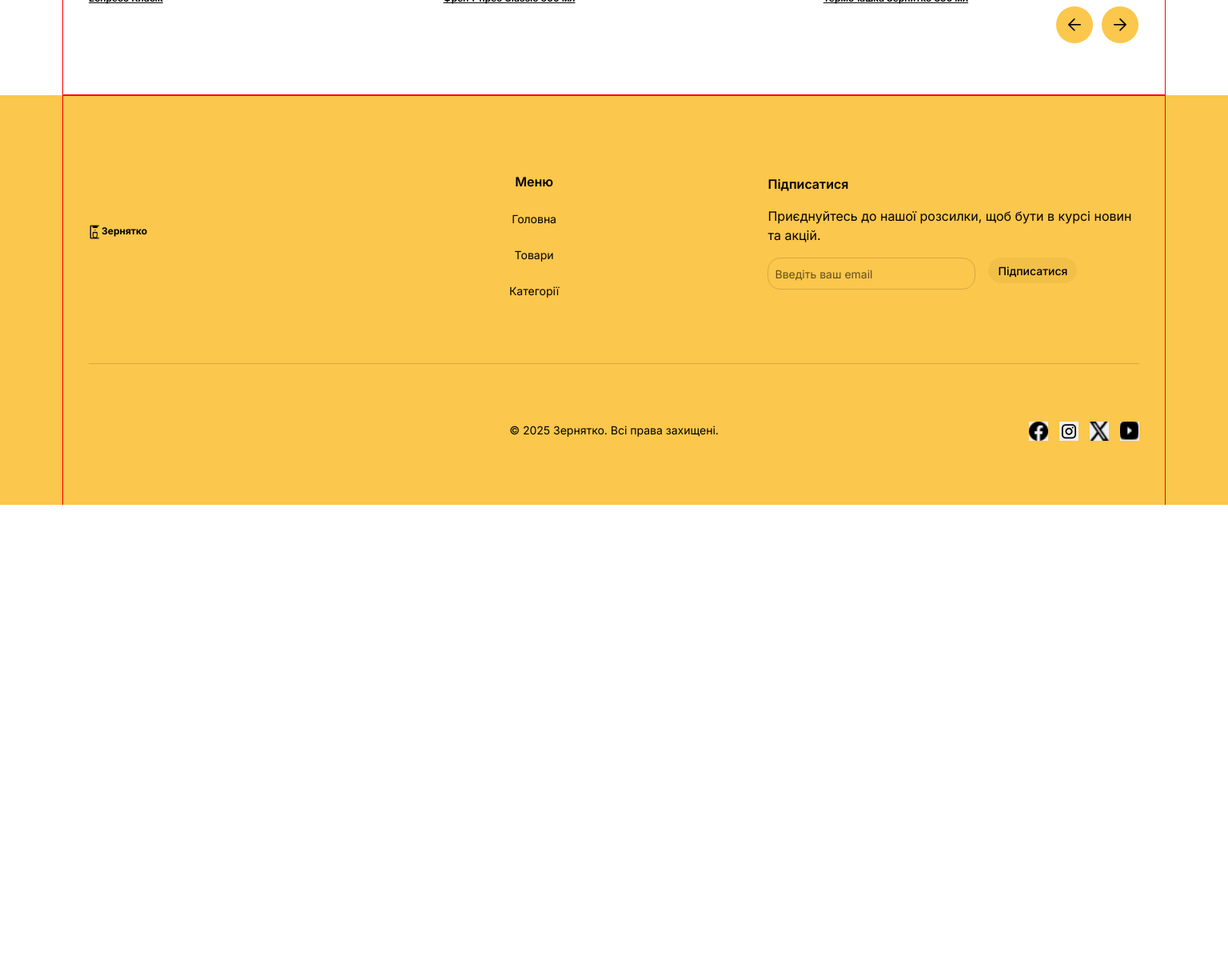
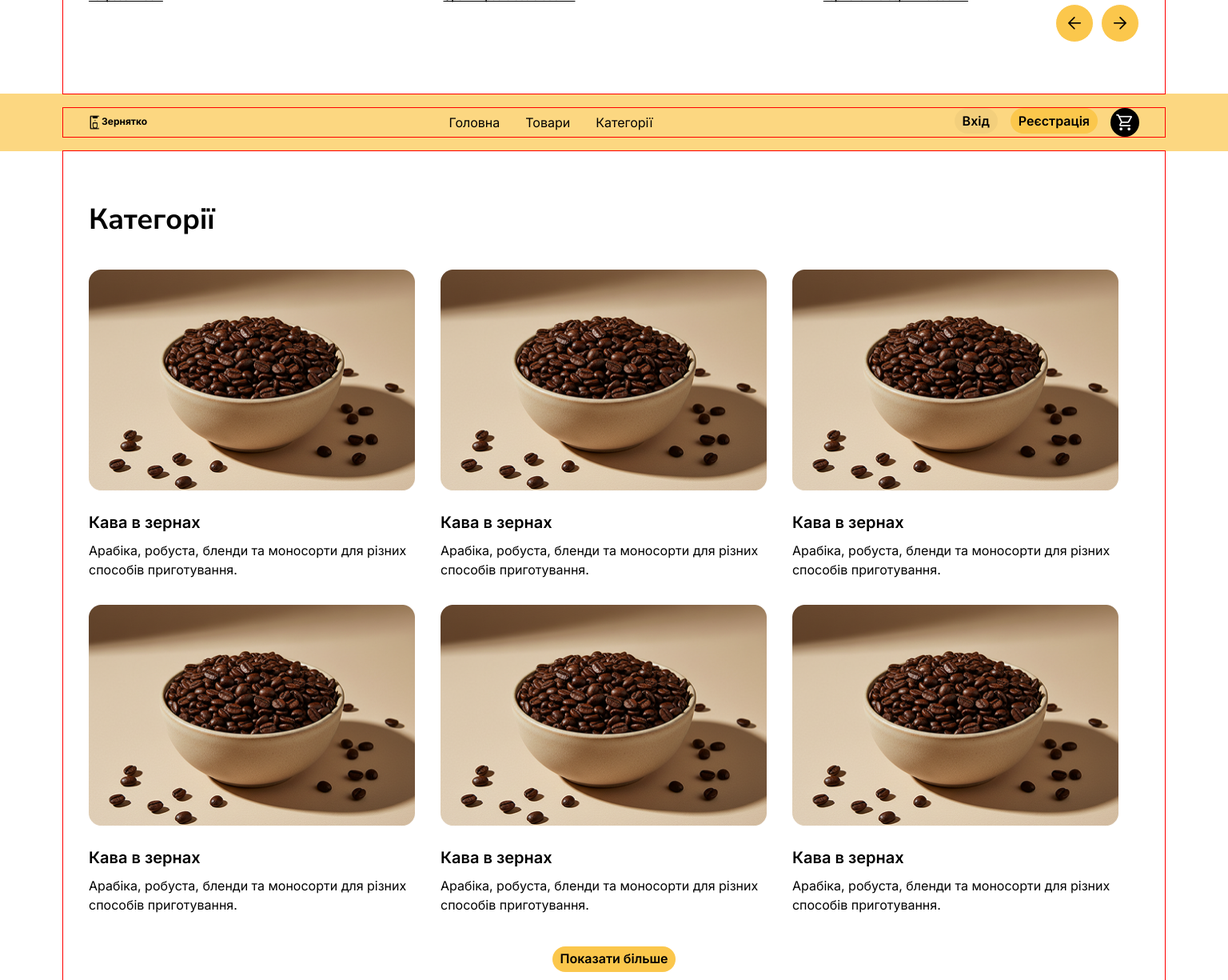
Before and after one commit to Yosohanomi/-react-project, a React (Create React App) app: page /-react-project/products in a window 1536 px wide. Shown: the part 2580-3805 px from the top of the page at 80% size. Before the commit the page ends 3211 px from the top, so only its background shows below. Built offline with nearby package versions, Linux system fonts and the light colour scheme.

Commit message:
categories

```diff
--- a/src/components/Category/CategoryCard.jsx
+++ b/src/components/Category/CategoryCard.jsx
@@ -1,8 +1,8 @@
 import categoryImgTest from '../../images/categories/melena-coffee.png'
 import styles from './CategoryCard.module.css';
-export const CategoryCard = ({isHidden}) => {
+export const CategoryCard = ({isHidden, secondClass}) => {
     return <>
-        <li className={`${styles.category__item} ${isHidden}`}>
+        <li className={`${styles.category__item} ${isHidden} ${secondClass}`}>
             <img src={categoryImgTest} alt="coffee melene" className={styles.category__img} />
             <h3 className={styles.category__item__title}>Кава в зернах</h3>
             <p className={styles.category__text}>Арабіка, робуста, бленди та моносорти для різних способів приготування.</p>
--- a/src/components/Category/CategoryCard.module.css
+++ b/src/components/Category/CategoryCard.module.css
@@ -6,6 +6,8 @@
 }
 
 .category__img {
+    width: 335px;
+    height: 223px;
     margin-bottom: 16px;
 }
 
@@ -22,3 +24,19 @@
     line-height: 150%;
     color: #000;
 }
+
+/* @media screen and (min-width: 768px) {
+    .category__img {
+        margin-bottom: 16px;
+    }
+
+} */
+
+@media screen and (min-width: 1440px) {
+    .category__img {
+        margin-bottom: 16px;
+        width: 416px;
+    height: 277px;
+    }
+
+}
--- a/src/components/Footer/Footer.module.css
+++ b/src/components/Footer/Footer.module.css
@@ -31,13 +31,13 @@
 }
 .footer__menu__title {
     font-weight: 600;
-    font-size: 16px;
+    font-size: 14px;
     line-height: 150%;
     color: #000;
 }
 .footer__menu__text {
     font-weight: 400;
-    font-size: 14px;
+    font-size: 12px;
     line-height: 150%;
     color: #000;
 }
@@ -48,14 +48,14 @@
 }
 .footer__subscribe__title {
     font-weight: 600;
-    font-size: 16px;
+    font-size: 14px;
     line-height: 150%;
     color: #000;
 
 }
 .footer__text {
     font-weight: 400;
-    font-size: 16px;
+    font-size: 12px;
     line-height: 150%;
     color: #000;
 }
@@ -97,7 +97,7 @@
 
 .footer__text__rights {
     font-weight: 400;
-    font-size: 14px;
+    font-size: 12px;
     line-height: 150%;
     color: #000;
 }
@@ -117,67 +117,24 @@
 }
 
 @media screen and (min-width: 768px) {
-    .footer {
-        background-color: #fbc74c;
-        text-align: left;
-    }
     .footer > div {
         display: flex;
         flex-direction: column;
         justify-content: center;
         align-items: center;
-        padding-top: 48px;
         gap: 40px;
     }
     .footer__thumb {
-        display: flex;
         flex-direction: row;
-        border-bottom: 1px solid rgba(0, 0, 0, 0.15);
-        padding-bottom: 40px;
-
+        align-items: start;
     }
     .footer__menu {
-        display: flex;
+        align-items: flex-start;
         flex-direction: column;
-        gap: 24px;
-        width: 372px;
-        margin-right: 128px;
-        margin-left: 328px;
-    }
-    .footer__menu__title {
-        font-weight: 600;
-        font-size: 16px;
-        line-height: 150%;
-        color: #000;
-    }
-    .footer__menu__text {
-        font-weight: 400;
-        font-size: 14px;
-        line-height: 150%;
-        color: #000;
-    }
-    .footer__subscribe {
-        display: flex;
-        flex-direction: column;
-        gap: 16px;
-    }
-    .footer__subscribe__title {
-        font-weight: 600;
-        font-size: 16px;
-        line-height: 150%;
-        color: #000;
-
-    }
-    .footer__text {
-        font-weight: 400;
-        font-size: 16px;
-        line-height: 150%;
-        color: #000;
-    }
-    .footer__input__thumb {
-        display: flex;
-        flex-direction: row;
-        gap: 16px;
+        width: 93px;
+        margin-right: 77px;
+        margin-left: 40px;
+        margin-bottom: 0px;
     }
 
     .footer__input {
@@ -190,22 +147,16 @@
     .footer__addres__thumb {
         display: flex;
         align-self: start;
+        justify-content: start;
         flex-direction: row;
         width: 100%;
-        padding-bottom: 83px;
+        margin-top: 0px;
         position: relative;
 
     }
 
-    .footer__text__rights {
-        font-weight: 400;
-        font-size: 14px;
-        line-height: 150%;
-        color: #000;
-    }
 
     .footer__btn__thumb {
-        display: flex;
         gap: 14px;
         position: absolute;
         top: 0;
@@ -213,10 +164,6 @@
     }
     .footer__btn {
 
-    }
-    .footer__img {
-        width: 24px;
-        height: 24px;
     }
 }
 
@@ -231,17 +178,17 @@
         justify-content: center;
         align-items: center;
         padding-top: 48px;
-        gap: 40px;
     }
     .footer__thumb {
         display: flex;
         flex-direction: row;
         border-bottom: 1px solid rgba(0, 0, 0, 0.15);
         padding-bottom: 40px;
-
+        align-items: normal;
     }
     .footer__menu {
         display: flex;
+        align-items: normal;
         flex-direction: column;
         gap: 24px;
         width: 372px;
@@ -255,71 +202,19 @@
         color: #000;
     }
     .footer__menu__text {
-        font-weight: 400;
         font-size: 14px;
-        line-height: 150%;
-        color: #000;
     }
-    .footer__subscribe {
-        display: flex;
-        flex-direction: column;
-        gap: 16px;
-    }
+
     .footer__subscribe__title {
-        font-weight: 600;
         font-size: 16px;
-        line-height: 150%;
-        color: #000;
 
     }
     .footer__text {
-        font-weight: 400;
         font-size: 16px;
-        line-height: 150%;
-        color: #000;
-    }
-    .footer__input__thumb {
-        display: flex;
-        flex-direction: row;
-        gap: 16px;
     }
 
-    .footer__input {
-        width: 260px;
-    }
-    .footer__input__btn {
-
-    }
-
-    .footer__addres__thumb {
-        display: flex;
-        align-self: start;
-        flex-direction: row;
-        width: 100%;
-        padding-bottom: 83px;
-        position: relative;
-
-    }
 
     .footer__text__rights {
-        font-weight: 400;
         font-size: 14px;
-        line-height: 150%;
-        color: #000;
-    }
-
-    .footer__btn__thumb {
-        display: flex;
-        gap: 14px;
-        position: absolute;
-        top: 0;
-        right: 0;
-    }
-    .footer__btn {
-
-    }
-    .footer__img {
-        width: 24px;
-        height: 24px;
     }
 }
--- a/src/components/Stars/Stars.module.css
+++ b/src/components/Stars/Stars.module.css
@@ -1,6 +1,6 @@
 .stars {
     display: flex;
-    justify-content: center;
+    justify-content: start;
     align-items: center;
 }
 .star {
--- a/src/components/YellowBtn/YellowBtn.jsx
+++ b/src/components/YellowBtn/YellowBtn.jsx
@@ -1,6 +1,6 @@
 import styles from './YellowBtn.module.css'
-export const YellowBtn = ({text}) => {
+export const YellowBtn = ({text, secondClass}) => {
     return <>
-        <button type='button' className={styles.yellow__btn}>{text}</button>
+        <button type='button' className={`${styles.yellow__btn} ${secondClass}`}>{text}</button>
     </>
 }
--- a/src/pages/CategoriesList/CategoriesList.jsx
+++ b/src/pages/CategoriesList/CategoriesList.jsx
@@ -2,23 +2,25 @@ import { Header } from "../../components/Header/Header";
 import { Footer } from "../../components/Footer/Footer";
 import { CategoryCard } from "../../components/Category/CategoryCard";
 import { Container } from "../../components/Container/Container";
+import styles from './CategoriesList.module.css'
+import { YellowBtn } from "../../components/YellowBtn/YellowBtn";
 
 export const CategoriesList = () => {
     return <>
         <Header/>
         <main>
-            <section className="categories">
+            <section className={styles.categories}>
                 <Container>
-                    <h2 className="categories__title">Категорії</h2>
-                    <ul className="categories__list">
-                        <CategoryCard/>
-                        <CategoryCard/>
-                        <CategoryCard/>
-                        <CategoryCard/>
-                        <CategoryCard/>
-                        <CategoryCard/>
+                    <h2 className={styles.categories__title}>Категорії</h2>
+                    <ul className={styles.categories__list}>
+                        <CategoryCard secondClass={styles.categories__item}/>
+                        <CategoryCard secondClass={styles.categories__item}/>
+                        <CategoryCard secondClass={styles.categories__item}/>
+                        <CategoryCard secondClass={styles.categories__item}/>
+                        <CategoryCard isHidden={styles.isHidden} secondClass={styles.categories__item}/>
+                        <CategoryCard isHidden={styles.isHidden} secondClass={styles.categories__item}/>
                     </ul>
-                    <button className="categories__btn">Показати більше</button>
+                    <YellowBtn text='Показати більше' secondClass={styles.categories__btn}/>
                 </Container>
             </section>
         </main>
--- /dev/null
+++ b/src/pages/CategoriesList/CategoriesList.module.css
@@ -0,0 +1,61 @@
+
+.categories__title {
+    text-align: left;
+    margin-bottom:40px;
+    font-family: "Nunito Sans", sans-serif;
+    font-weight: 700;
+    font-size: 36px;
+    line-height: 120%;
+    letter-spacing: -0.01em;
+    color: #000;
+}
+.categories__list {
+    display: flex;
+    gap: 32px;
+    flex-direction: column;
+
+}
+
+.isHidden {
+    display: none;
+}
+
+.categories__btn {
+    margin-top: 40px;
+    margin-bottom:64px;
+}
+
+@media screen and (min-width:768px) {
+    .categories__title {
+        padding-top: 64px;
+    }
+    .categories__list {
+        flex-wrap: wrap;
+        flex-direction: row;
+    }
+
+    .categories__item {
+        width: 336px;
+        flex-basis: calc((100% - 32px) / 2);
+        box-sizing: border-box;
+    }
+}
+
+@media screen and (min-width:1440px) {
+    .isHidden {
+        display: flex;
+    }
+    .categories__list {
+        flex-wrap: wrap;
+        flex-direction: row;
+    }
+    .isHidden {
+        display: flex;
+    }
+
+    .categories__item {
+        width: 416px;
+        flex-basis: calc((100% - 90px) / 3);
+        box-sizing: border-box;
+    }
+}
--- a/src/pages/Homepage/Comments/Comments.jsx
+++ b/src/pages/Homepage/Comments/Comments.jsx
@@ -11,7 +11,7 @@ export const Comments = () => {
             <Container>
             <h2 className={styles.comments__title}>Останні відгуки</h2>
             <ul className={styles.comments__list}>
-                <Comment text="Дуже сподобалася ця кава! Смак насичений, з легкою гірчинкою й ароматом шоколаду. Ідеально підходить для ранкового еспресо." author="Олена Коваль" product="Еспресо Класік"/>
+                <Comment isHidden={styles.comment__gap} text="Дуже сподобалася ця кава! Смак насичений, з легкою гірчинкою й ароматом шоколаду. Ідеально підходить для ранкового еспресо." author="Олена Коваль" product="Еспресо Класік"/>
                 <Comment isHidden={styles.isHidden} text="Френч-прес якісний і зручний у використанні. Скло міцне, фільтр добре працює, кава виходить ароматною й чистою. Точно вартий своєї ціни." author="Ігор Петров" product="Френч-прес Classic 600 мл"/>
                 <Comment isHidden={styles.isHidden__Desktop} text="Купив для роботи — тримає тепло кілька годин, дизайн мінімалістичний і стильний. Дуже зручно брати з собою каву в дорогу." author="Ігор Шевченко" product="Термочашка Зернятко 350 мл"/>
             </ul>
--- a/src/pages/Homepage/Homepage.jsx
+++ b/src/pages/Homepage/Homepage.jsx
@@ -5,6 +5,7 @@ import { PopularProducts } from "./PopularProducts/PopularProducts";
 import { Reasons } from "./Reasons/Reasons";
 import { PopularCategories } from "./PopularCategories/PopularCategories";
 import { Comments } from "./Comments/Comments";
+import { CategoriesList } from "../CategoriesList/CategoriesList";
 
 export const Homepage = () => {
     return <>
@@ -15,6 +16,7 @@ export const Homepage = () => {
             <Reasons/>
             <PopularCategories/>
             <Comments/>
+            <CategoriesList/>
         </main>
         <Footer/>
     </>
```
Also changed, not shown: src/components/Comment/Comment.module.css (+0 -10 lines), src/pages/Homepage/Comments/Comments.module.css (+12 -0 lines).
